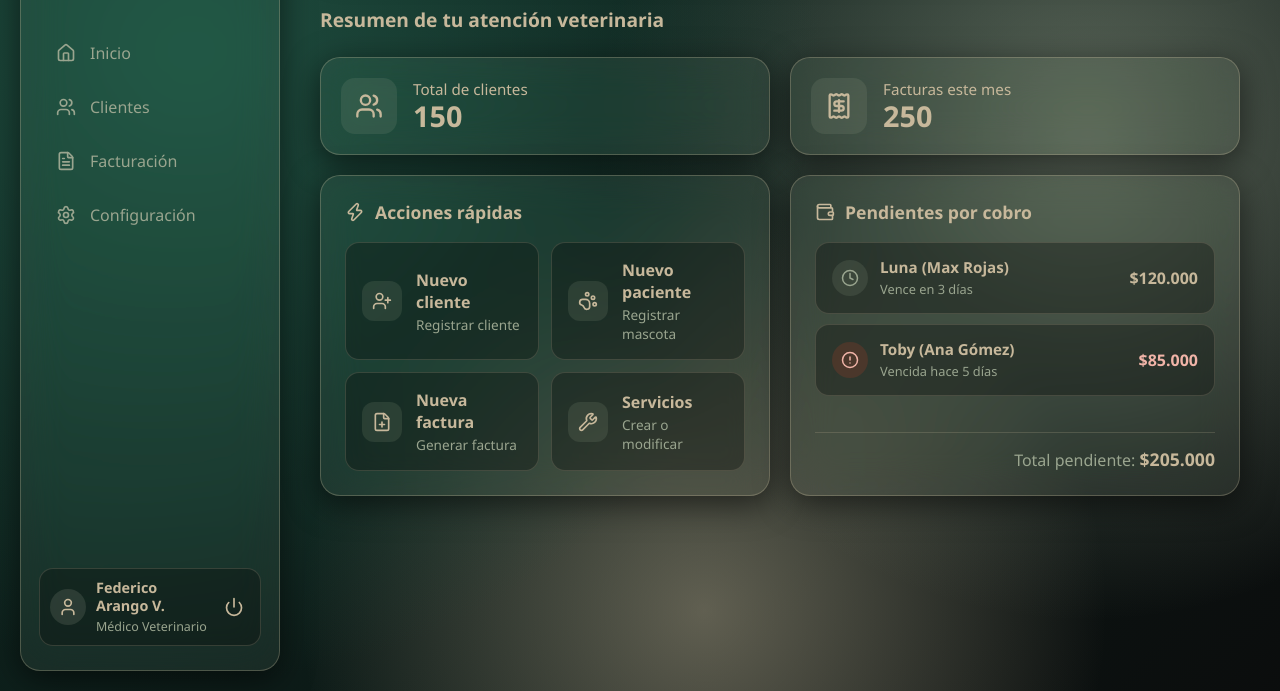
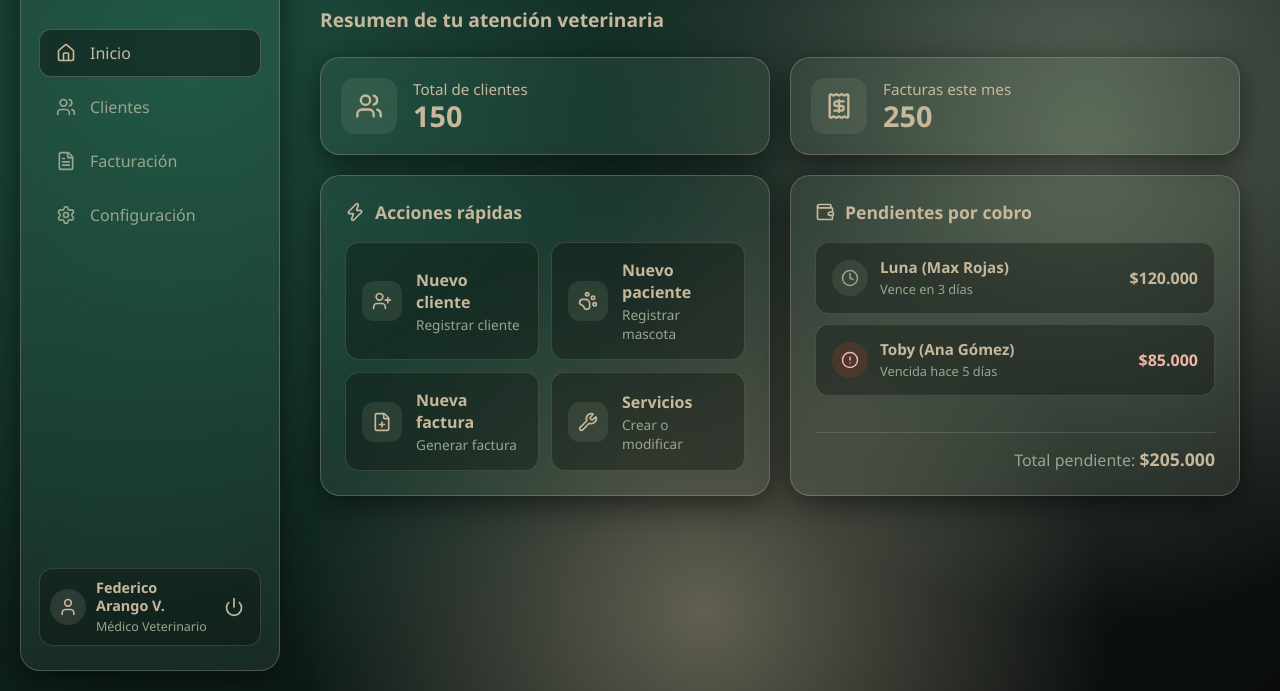
Before and after one commit to Etrejos12/Zentro-web-facturacion-federico, a website: page dashboard_home.html in a window 1280 px wide. Shown: the part 109-800 px from the top of the page. Drawn offline with nearby package versions, Linux system fonts and the light colour scheme.

Commit message:
Se actualiza front y funcionalidades

```diff
--- a/dashboard_home.html
+++ b/dashboard_home.html
@@ -23,7 +23,7 @@
 
             <nav>
                 <ul>
-                    <li><a href="dashboard_home.html"><i data-lucide="home" class="icono" class="active"></i>Inicio</a></li>
+                    <li><a href="dashboard_home.html" class="active"><i data-lucide="home" class="icono"></i>Inicio</a></li>
                     <li><a href="dashboard_clientes.html"><i data-lucide="users" class="icono"></i>Clientes</a></li>
                     <li><a href="dashboard_facturacion.html" "><i data-lucide="file-text" class="icono"></i>Facturación</a></li>
                     <li><a href="dashboard_configuracion.html"><i data-lucide="settings" class="icono"></i>Configuración</a></li>
--- a/js/facturas.js
+++ b/js/facturas.js
@@ -69,6 +69,7 @@ document.getElementById('formFiltros').addEventListener('submit', (e) => {
 // deja solo la hoja de la factura. Se elige "Guardar como PDF" como destino.
 document.getElementById('btnPdf').addEventListener('click', () => {
     window.print()
+
 })
 
 // ---------- Cerrar sesión ----------
```
